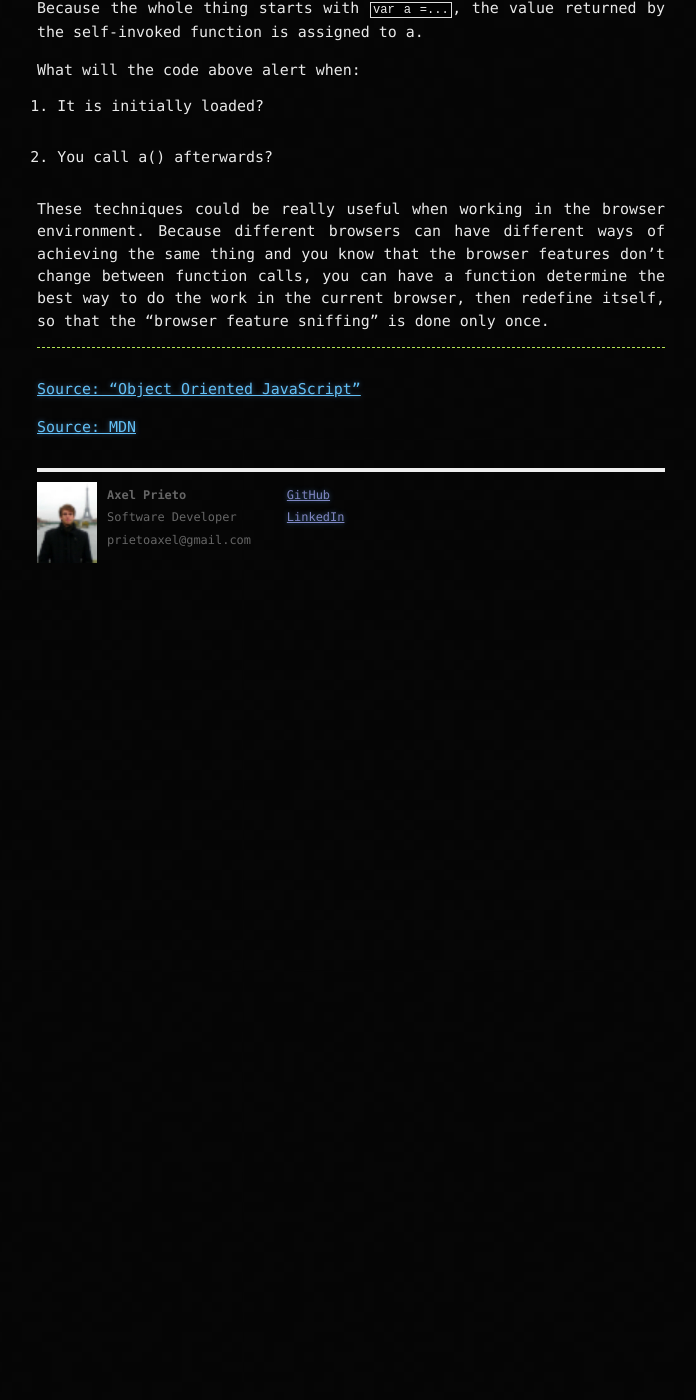
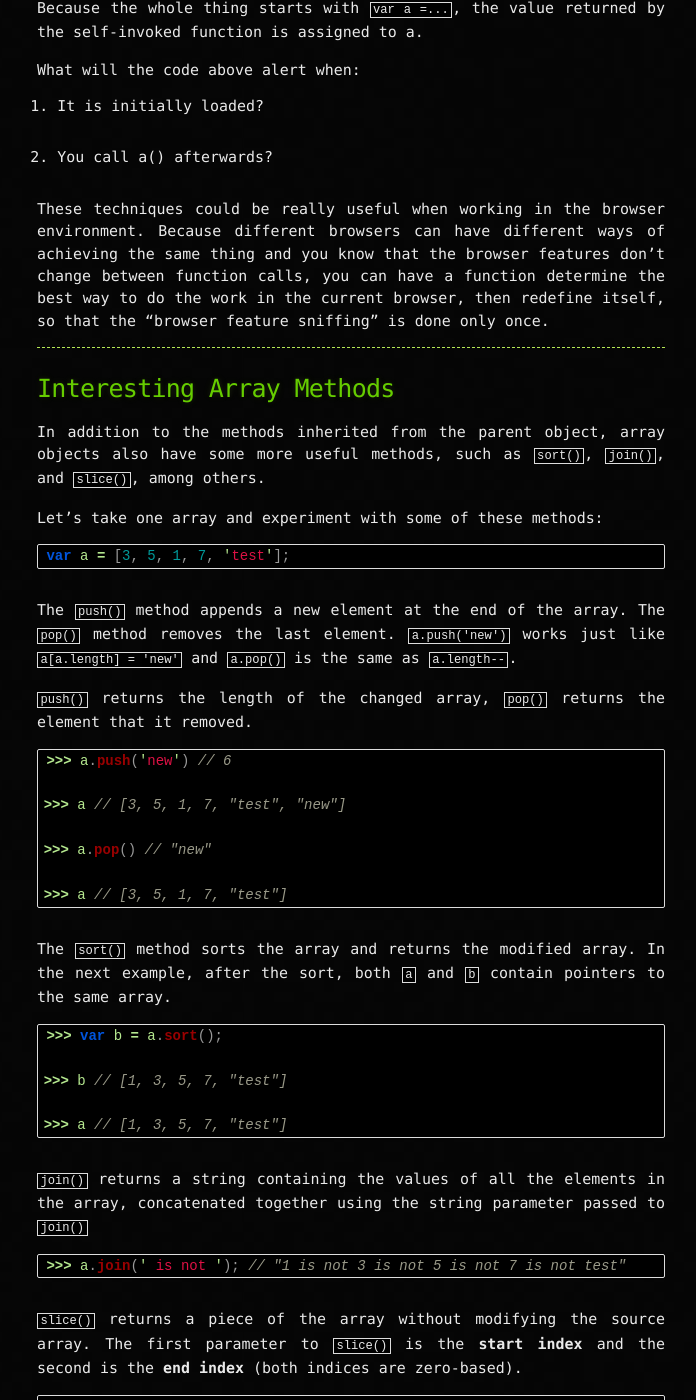
Before and after one commit to 4x3lpri3t0/zedronar.github.io, a Jekyll site: the page built from _posts/2014-04-16-javascript-functions.markdown, in a window 1280 px wide and 1400 px high, scrolled down 4881 px. Shown: the whole window, without its empty margins (289-985 px from the left). Built offline with Jekyll 4.4.1, drawn with Linux system fonts in a browser that asks for light colours; Markdown is read by kramdown in place of the engine named in the settings; comment, search, counter and statistics services are not loaded; before the commit the page ends 5511 px from its top, so only the background shows below that; some of the changed text lies outside the part shown.

Commit message:
updated functions

````diff
--- a/_posts/2014-04-16-javascript-functions.markdown
+++ b/_posts/2014-04-16-javascript-functions.markdown
@@ -199,6 +199,87 @@ Because different browsers can have different ways of achieving the same thing a
 
 ---
 
+### Interesting Array Methods ###
+
+In addition to the methods inherited from the parent object, array objects also have some more useful methods, such as `sort()`, `join()`, and `slice()`, among others.
+
+Let's take one array and experiment with some of these methods:
+
+```javascript
+var a = [3, 5, 1, 7, 'test'];
+```
+
+The `push()` method appends a new element at the end of the array. The `pop()` method removes the last element. `a.push('new')` works just like `a[a.length] = 'new'` and `a.pop()` is the same as `a.length--`.
+
+`push()` returns the length of the changed array, `pop()` returns the element that it removed.
+
+```javascript
+>>> a.push('new') // 6
+
+>>> a // [3, 5, 1, 7, "test", "new"]
+
+>>> a.pop() // "new"
+
+>>> a // [3, 5, 1, 7, "test"]
+```
+
+The `sort()` method sorts the array and returns the modified array. In the next example, after the sort, both `a` and `b` contain pointers to the same array.
+
+```javascript
+>>> var b = a.sort();
+
+>>> b // [1, 3, 5, 7, "test"]
+
+>>> a // [1, 3, 5, 7, "test"]
+```
+
+`join()` returns a string containing the values of all the elements in the array, concatenated together using the string parameter passed to `join()`
+
+```javascript
+>>> a.join(' is not '); // "1 is not 3 is not 5 is not 7 is not test"
+```
+
+`slice()` returns a piece of the array without modifying the source array. The first parameter to `slice()` is the **start index** and the second is the **end index** (both indices are zero-based).
+
+```javascript
+>>> b = a.slice(1, 3); // [3, 5]
+
+>>> b = a.slice(0, 1); // [1]
+
+>>> b = a.slice(0, 2); // [1, 3]
+```
+
+After all the slicing, the source array is still the same:
+
+```javascript
+>>> a // [1, 3, 5, 7, "test"]
+```
+
+`splice()` modifies the source array. It removes a slice, returns it, and optionally fills the gap with new elements. The first two parameters define start and end of the slice to be removed; the other parameters pass the new values.
+
+```javascript
+>>> b = a.splice(1, 2, 100, 101, 102); // [3, 5]
+
+>>> a // [1, 100, 101, 102, 7, "test"]
+```
+
+Filling the gap with new elements is optional and you can skip it:
+
+```javascript
+>>> a.splice(1, 3)
+[100, 101, 102]
+>>> a
+[1, 7, "test"]
+```
+
+---
+
+### Function ###
+
+Functions are actually objects. There is a built-in constructor function called `Function()` which allows an alternative (but not recommended) way to create a function.
+
+---
+
 [Source: "Object Oriented JavaScript"](http://www.amazon.com/Object-Oriented-JavaScript-Stoyan-Stefanov-ebook/dp/B0057UNEJC/)
 
 [Source: MDN](https://developer.mozilla.org/en-US/docs/Web/JavaScript/Reference/Functions_and_function_scope/arguments)
````
